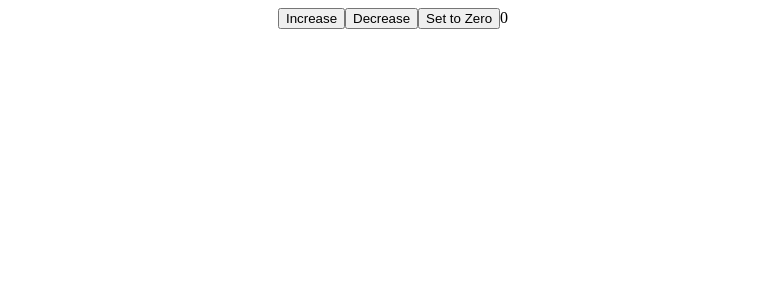
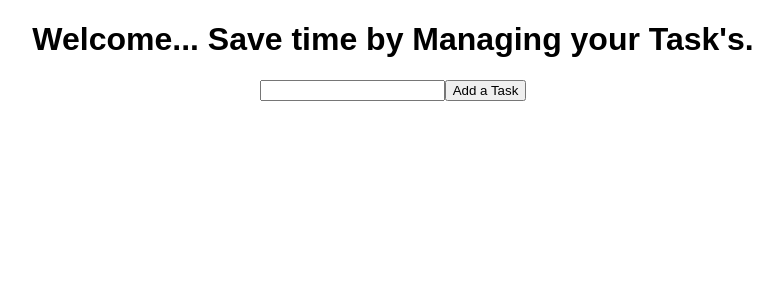
Before and after one commit to Maruf512/my_first_react_app, a React (Create React App) app: page / in a window 1280 px wide. Shown: the top 300 px of the page, without its empty margins (247-1030 px from the left). Built offline with nearby package versions, Linux system fonts and the light colour scheme.

Commit message:
making a to do list

```diff
--- a/src/App.css
+++ b/src/App.css
@@ -1,43 +1,48 @@
 .App {
-  text-align: center;
+    display: flex;
+    align-items: center;
+    flex-direction: column;
+    width: 100vw;
+    font-family: Arial, Helvetica, sans-serif;
 }
 
-.App-logo {
-  height: 40vmin;
-  pointer-events: none;
+body {
+    margin: 0;
+    padding: 0;
 }
 
-@media (prefers-reduced-motion: no-preference) {
-  .App-logo {
-    animation: App-logo-spin infinite 20s linear;
-  }
+/* extra */
+.addTask {
+    height: 30vh;
+    background-color: dodgerblue;
+    width: 100%;
+    display: flex;
+    justify-content: center;
+    align-items: center;
 }
 
-.App-header {
-  background-color: #282c34;
-  min-height: 100vh;
-  display: flex;
-  flex-direction: column;
-  align-items: center;
-  justify-content: center;
-  font-size: calc(10px + 2vmin);
-  color: white;
+.list {
+    height: auto;
+    width: 100%;
+    display: flex;
+    align-items: center;
+    padding-top: 50px;
+    flex-direction: column;
 }
 
-.App-link {
-  color: #61dafb;
+.task {
+    width: 500px;
+    height: 50px;
+    display: flex;
+    margin: 15px;
+    display: flex;
+    align-items: center;
+    justify-content: center;
 }
 
-@keyframes App-logo-spin {
-  from {
-    transform: rotate(0deg);
-  }
-  to {
-    transform: rotate(360deg);
-  }
+.task button {
+    width: auto;
+    height: 20px;
+    margin-left: 5px;
+    text-align: center;
 }
-
-.name {
-  color: gray;
-  font-size: 2rem;
-}
--- a/src/App.js
+++ b/src/App.js
@@ -1,20 +1,23 @@
+// 1. create input and add button and a list div
+// 2. create addTask function
+// 3. vied data on list div
+// 4. create delet function
+// 5. add compleate button
+// 6. if task is completed mark that as done and change background color to green
+
 import "./App.css";
-import { useState } from "react";
 
 function App() {
-  // create useState obj!
-  const [count, setCount] = useState(0);
-
-  // rander from here
-  return (
-    <div className="App">
-      <button onClick={() => setCount(count + 1)}>Increase</button>
-      <button onClick={() => setCount(count - 1)}>Decrease</button>
-      <button onClick={() => setCount(0)}>Set to Zero</button>
-
-      {count}
-    </div>
-  );
+    return (
+        <div className="App">
+            <h1>Welcome... Save time by Managing your Task's.</h1>
+            <div className="addTaskDiv">
+                <input type="text" />
+                <button>Add a Task</button>
+            </div>
+            <div className="viewTasks"></div>
+        </div>
+    );
 }
 
 export default App;
```
Also changed, not shown: src/Task.js (added).
